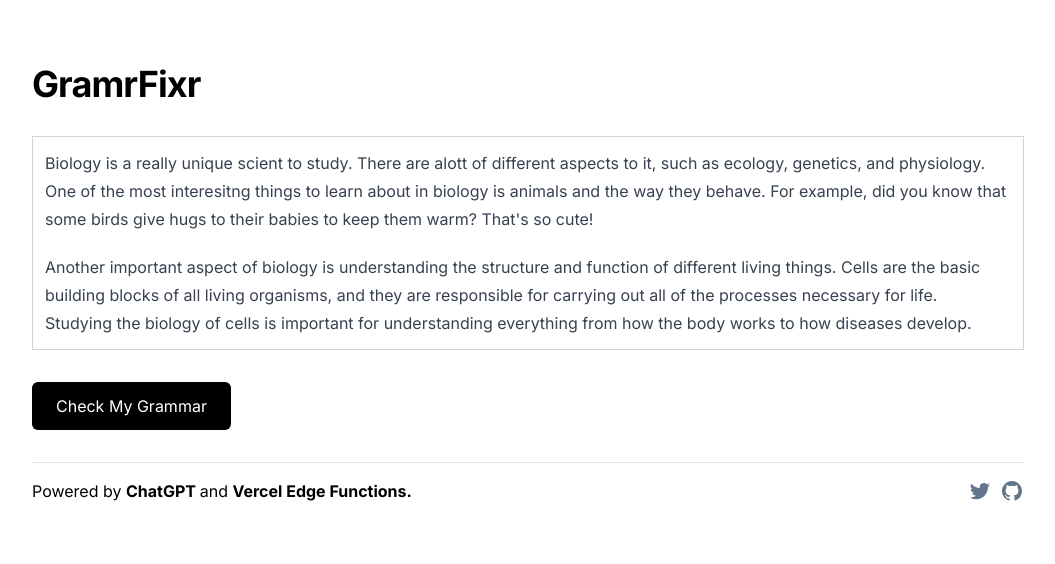
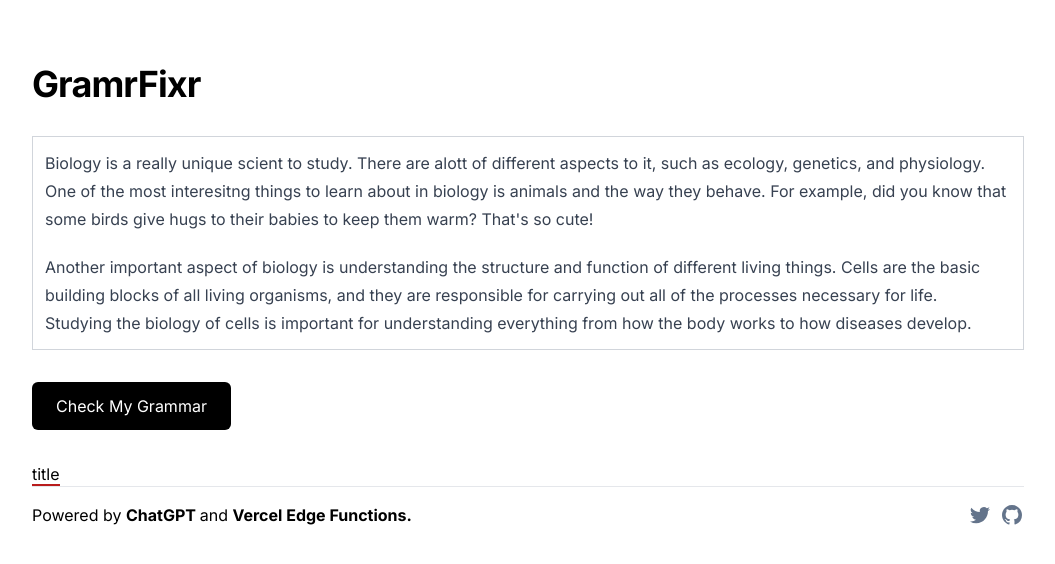
Before and after one commit to gyurisc/gramrfixr, a Next.js app: page / in a window 1280 px wide. Shown: the top 564 px of the page, without its empty margins (112-1167 px from the left). Built offline with nearby package versions, Linux system fonts and the light colour scheme.

Commit message:
adding a context menu example

```diff
--- /dev/null
+++ b/components/HighlightedWord.tsx
@@ -0,0 +1,52 @@
+import React, { useState } from 'react'
+import {
+    Trash2,
+    Calendar
+} from "lucide-react"
+
+interface Correction {
+    original: string;
+    corrected: string;
+}
+
+const HighlightedWord = ({ original, corrected }: Correction) => {
+    const [menuProps, setMenuProps] = useState({ x: 0, y: 0, corrected: '', visible: false });
+    const [menuVisible, setMenuVisible] = useState(false);
+
+    return (
+        <div className='relative'>
+            <span className="border-b-2 border-red-700 text-decoration-none cursor-pointer"
+                onClick={(e) => {
+                    e.preventDefault();
+                    setMenuVisible(!menuVisible);
+                }}
+            >
+                {original}
+            </span>
+            {menuVisible && (
+                <div className='absolute left-0 mt-2'>
+                    <div className="bg-white border rounded shadow-md">
+                        <div className="p-2 hover:bg-gray-100 cursor-pointer">
+                            <h3 className='px-2 mt-1 text-sm text-gray-700'>
+                                Correct your spelling
+                            </h3>
+                            <p className='px-2 py-3 text-green-600 text-bold text-xl'>
+                                {corrected}
+                            </p>
+                        </div>
+                        <div className="p-2 hover:bg-gray-100 cursor-pointer">
+                            <span>
+                                <Trash2 className='mr-2 h-4 w-4' />
+                                <span className='text-base'>
+                                    Dismiss correction
+                                </span>
+                            </span>
+                        </div>
+                    </div>
+                </div>
+            )}
+        </div>
+    );
+}
+
+export default HighlightedWord
--- a/package.json
+++ b/package.json
@@ -22,6 +22,7 @@
     "clsx": "^1.2.1",
     "dexie": "^3.2.3",
     "lodash": "^4.17.21",
+    "lucide-react": "^0.176.0",
     "next": "13.2.4",
     "openai": "^3.2.1",
     "react": "18.2.0",
--- a/pages/index.tsx
+++ b/pages/index.tsx
@@ -3,6 +3,7 @@ import Head from "next/head";
 import Header from "@/components/Header";
 import Footer from "@/components/Footer";
 import ContentEditor from "@/components/ContentEditor/ContentEditor";
+import HighlightedWord from "@/components/HighlightedWord";
 
 export default function Home() {
   return (
@@ -19,6 +20,7 @@ export default function Home() {
       <Header />
       <main>
         <ContentEditor />
+        <HighlightedWord original="title" corrected="title" />
       </main>
       <Footer />
     </div>
```
Also changed, not shown: 1 other file (tests, documents, lock files or other folders).
